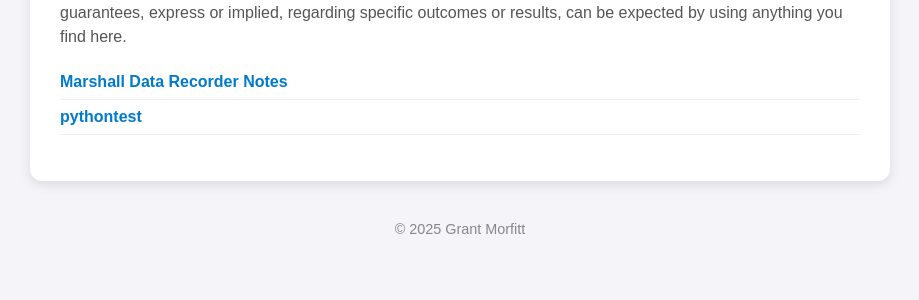
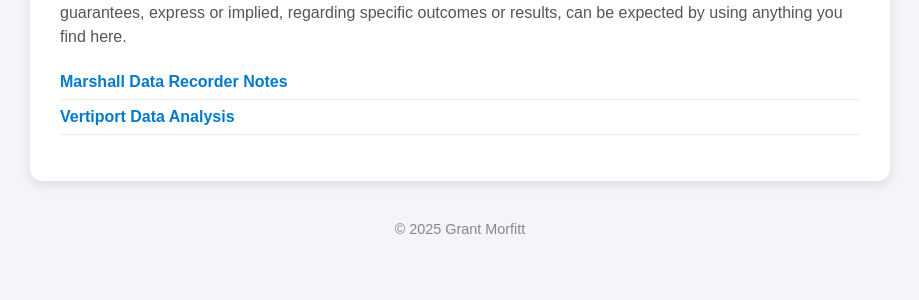
Before and after one commit to grantmorfitt/grantmorfitt.github.io, a Jekyll site: the page built from wiki/index.md, in a window 1280 px wide. Shown: the part 438-738 px from the top of the page, without its empty margins (180-1099 px from the left). Built offline with Jekyll 4.4.1, drawn with Linux system fonts in a browser that asks for light colours.

Commit message:
Update and rename pythontest.md to Vertiport Data Analysis.md

````diff
--- a/wiki/pythontest.md
+++ b/wiki/Vertiport Data Analysis.md
@@ -1,3 +1,8 @@
+---
+layout: default
+title: Vertiport Data Analysis
+---
+
 ```python
 # -*- coding: utf-8 -*-
 """
````
